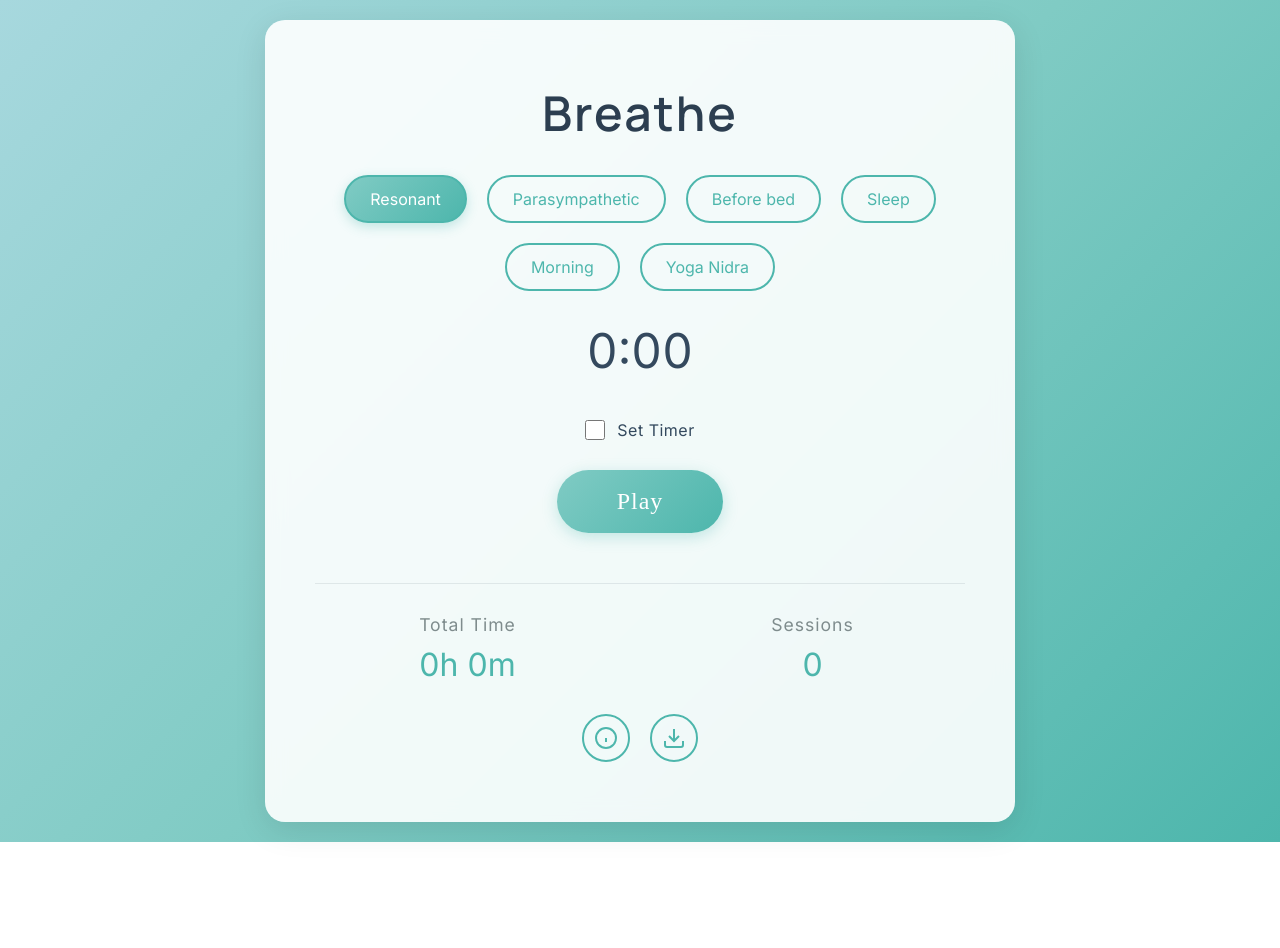
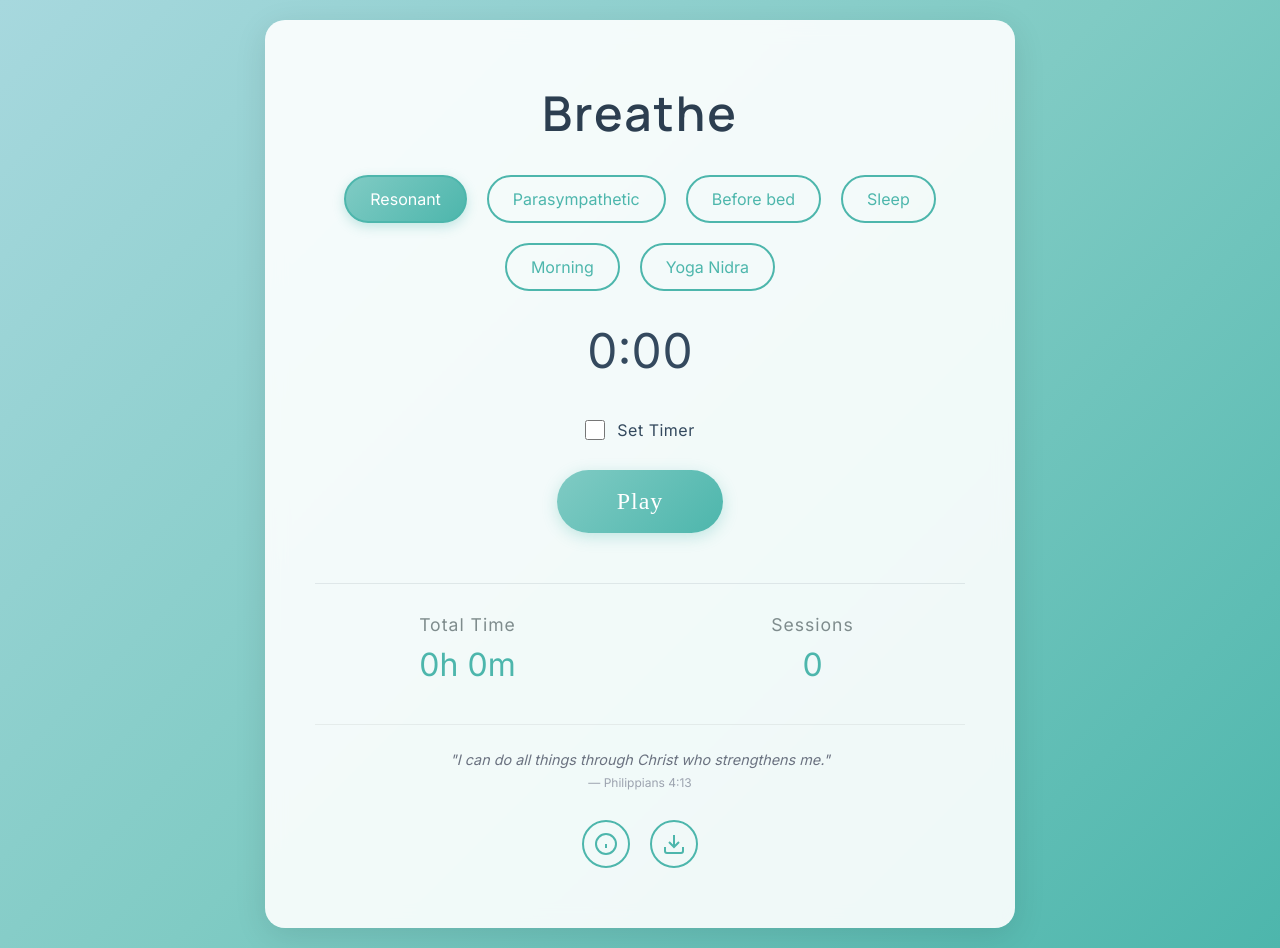
Before and after one commit to noahlimjj/resonantbreathing, a React (Vite) app: page / in a window 1280 px wide. Before the commit the page ends 842 px from the top, so only its background shows below. Built offline with nearby package versions, Linux system fonts and the light colour scheme.

Commit message:
Add daily Bible verse / motivational quote section

```diff
--- a/src/App.css
+++ b/src/App.css
@@ -124,6 +124,28 @@
   font-family: 'Inter', sans-serif;
   color: #4db6ac;
   font-weight: 400;
+}
+
+.daily-verse {
+  margin-top: 2.5rem;
+  padding-top: 1.5rem;
+  border-top: 1px solid rgba(0, 0, 0, 0.06);
+}
+
+.verse-text {
+  font-family: 'Inter', sans-serif;
+  font-size: 0.9rem;
+  font-style: italic;
+  color: #6b7280;
+  margin: 0 0 0.3rem 0;
+  line-height: 1.5;
+}
+
+.verse-source {
+  font-family: 'Inter', sans-serif;
+  font-size: 0.75rem;
+  color: #9ca3af;
+  margin: 0;
 }
 
 .action-buttons {
--- a/src/App.jsx
+++ b/src/App.jsx
@@ -1,6 +1,41 @@
 import { useState, useRef, useEffect } from 'react'
 import './App.css'
 import Info from './Info'
+
+// Daily verse/quote — same one all day, rotates daily
+const verses = [
+  { text: "Be still, and know that I am God.", source: "Psalm 46:10" },
+  { text: "I can do all things through Christ who strengthens me.", source: "Philippians 4:13" },
+  { text: "The Lord is my shepherd; I shall not want.", source: "Psalm 23:1" },
+  { text: "Fear not, for I am with you.", source: "Isaiah 41:10" },
+  { text: "Your peace I give to you.", source: "John 14:27" },
+  { text: "This is the day the Lord has made; I will rejoice and be glad in it.", source: "Psalm 118:24" },
+  { text: "He leads me beside still waters.", source: "Psalm 23:2" },
+  { text: "The Lord is near to all who call on him.", source: "Psalm 145:18" },
+  { text: "Let your gentleness be evident to all.", source: "Philippians 4:5" },
+  { text: "Do not be anxious about anything.", source: "Philippians 4:6" },
+  { text: "My grace is sufficient for you.", source: "2 Corinthians 12:9" },
+  { text: "You are worthy, Lord, to receive glory.", source: "Revelation 5:12" },
+  { text: "Be strong and take heart.", source: "Psalm 27:14" },
+  { text: "He calms the storm to a whisper.", source: "Psalm 107:29" },
+  { text: "Rest in me, and be still.", source: "Psalm 46:10 (paraphrase)" },
+  { text: "Rise after falling. Strength is forged through struggle.", source: "Motivational" },
+  { text: "Consistency beats intensity every time.", source: "Motivational" },
+  { text: "You don't have to be great to start, but you have to start to be great.", source: "Zig Ziglar" },
+  { text: "The only way out is through.", source: "Robert Frost" },
+  { text: "Discipline is choosing between what you want now and what you want most.", source: "Abraham Lincoln" },
+  { text: "Recovery is not a sign of weakness.", source: "Motivational" },
+  { text: "Breathe. It is just a bad day, not a bad life.", source: "Motivational" },
+  { text: "Progress, not perfection.", source: "Motivational" },
+  { text: "Small daily improvements are the key to staggering long-term results.", source: "Motivational" },
+  { text: "You are closer than you think.", source: "Motivational" },
+]
+
+const getDailyVerse = () => {
+  const today = new Date()
+  const seed = today.getFullYear() * 10000 + (today.getMonth() + 1) * 100 + today.getDate()
+  return verses[seed % verses.length]
+}
 
 function App() {
   const [isPlaying, setIsPlaying] = useState(false)
@@ -201,6 +236,8 @@ function App() {
     return `${hours}h ${minutes}m`
   }
 
+  const dailyVerse = getDailyVerse()
+
   if (showInfo) {
     return <Info onBack={() => setShowInfo(false)} />
   }
@@ -310,6 +347,11 @@ function App() {
           </div>
         </div>
 
+        <div className="daily-verse">
+          <p className="verse-text">"{dailyVerse.text}"</p>
+          <p className="verse-source">— {dailyVerse.source}</p>
+        </div>
+
         <div className="action-buttons">
           <button className="icon-button" onClick={() => setShowInfo(true)} title="Learn about breathing techniques">
             <svg width="24" height="24" viewBox="0 0 24 24" fill="none" stroke="currentColor" strokeWidth="2">
```
